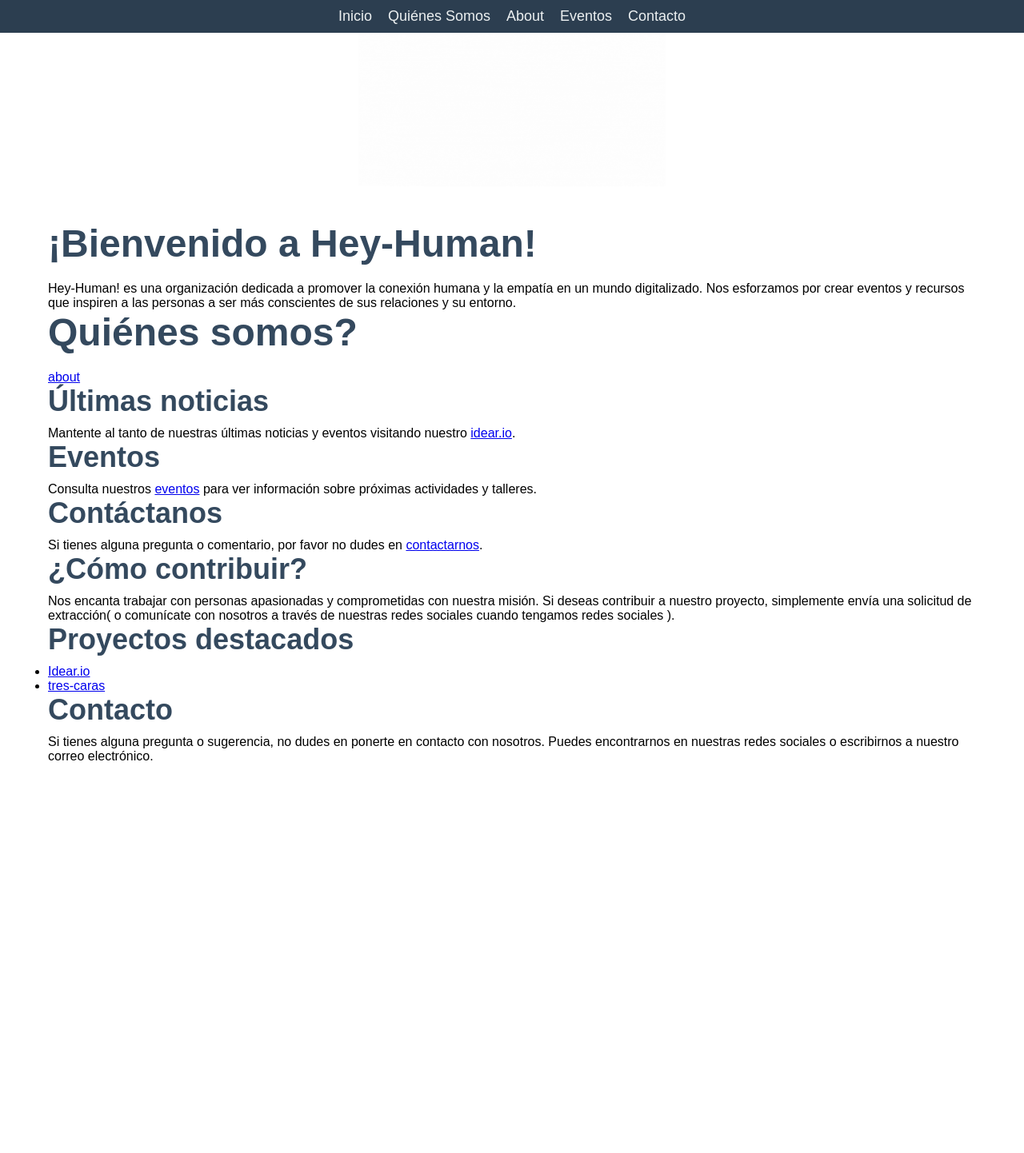
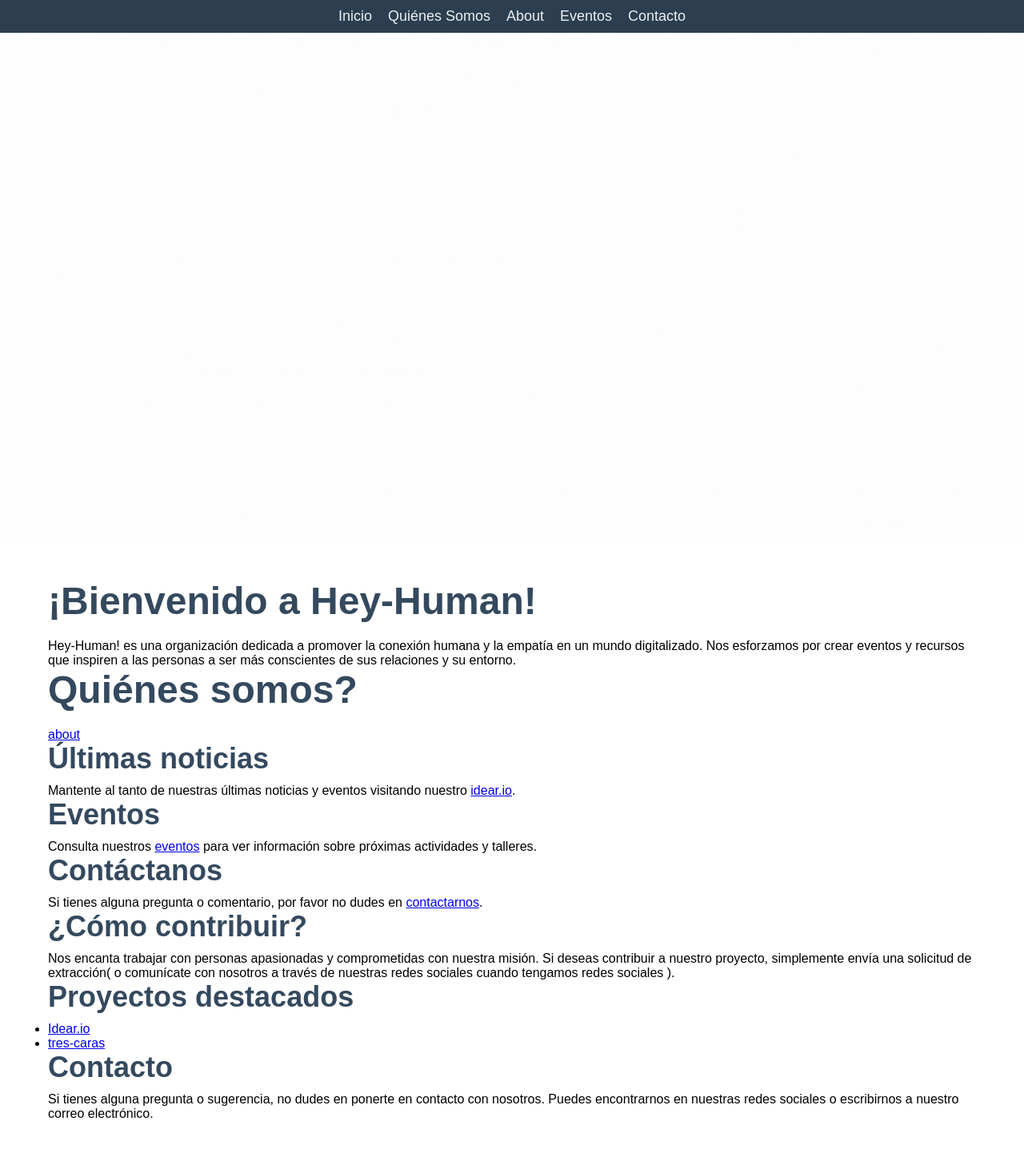
Before and after one commit to Hey-Human/hey-human.github.io, a Jekyll site: the page built from index.md, in a window 1280 px wide. Shown: the whole page at 80% size. Built offline with Jekyll 4.4.1, drawn with Linux system fonts in a browser that asks for light colours; before the commit the page ends 995 px from its top, so only the background shows below that.

Commit message:
100 banner

```diff
--- a/assets/css/main.css
+++ b/assets/css/main.css
@@ -52,7 +52,7 @@
 
   /* Banner */
   .banner {
-    max-width: 30%; /* Ajusta este valor según tus preferencias */
+    max-width: 100%; /* Ajusta este valor según tus preferencias */
     margin: 0 auto; /* Centra el banner horizontalmente */
   }
 
```
